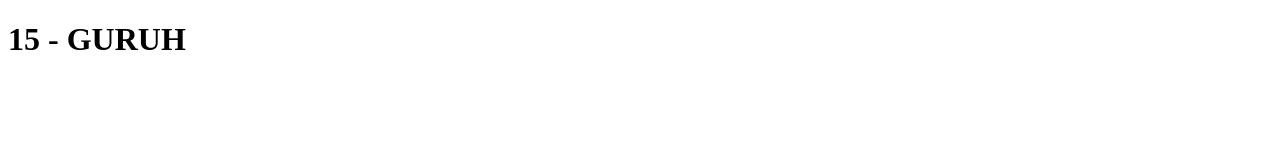
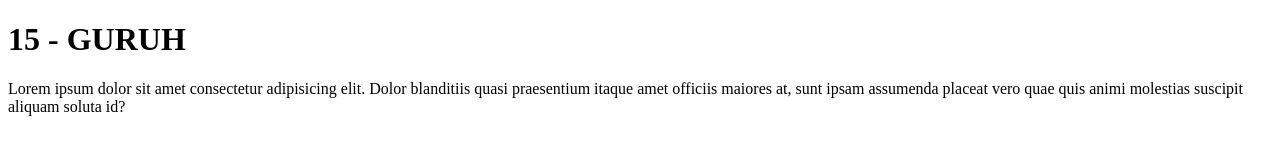
Before and after one commit to cyberareauzb/15guruh, a plain HTML site: page index.html in a window 1280 px wide. Drawn offline with Linux system fonts and the light colour scheme.

Commit message:
lorem qo'shildi
sdfsdfd fsfsd

```diff
--- a/index.html
+++ b/index.html
@@ -7,5 +7,6 @@
 </head>
 <body>
     <h1>15 - GURUH</h1>
+    <p>Lorem ipsum dolor sit amet consectetur adipisicing elit. Dolor blanditiis quasi praesentium itaque amet officiis maiores at, sunt ipsam assumenda placeat vero quae quis animi molestias suscipit aliquam soluta id?</p>
 </body>
 </html>
```
